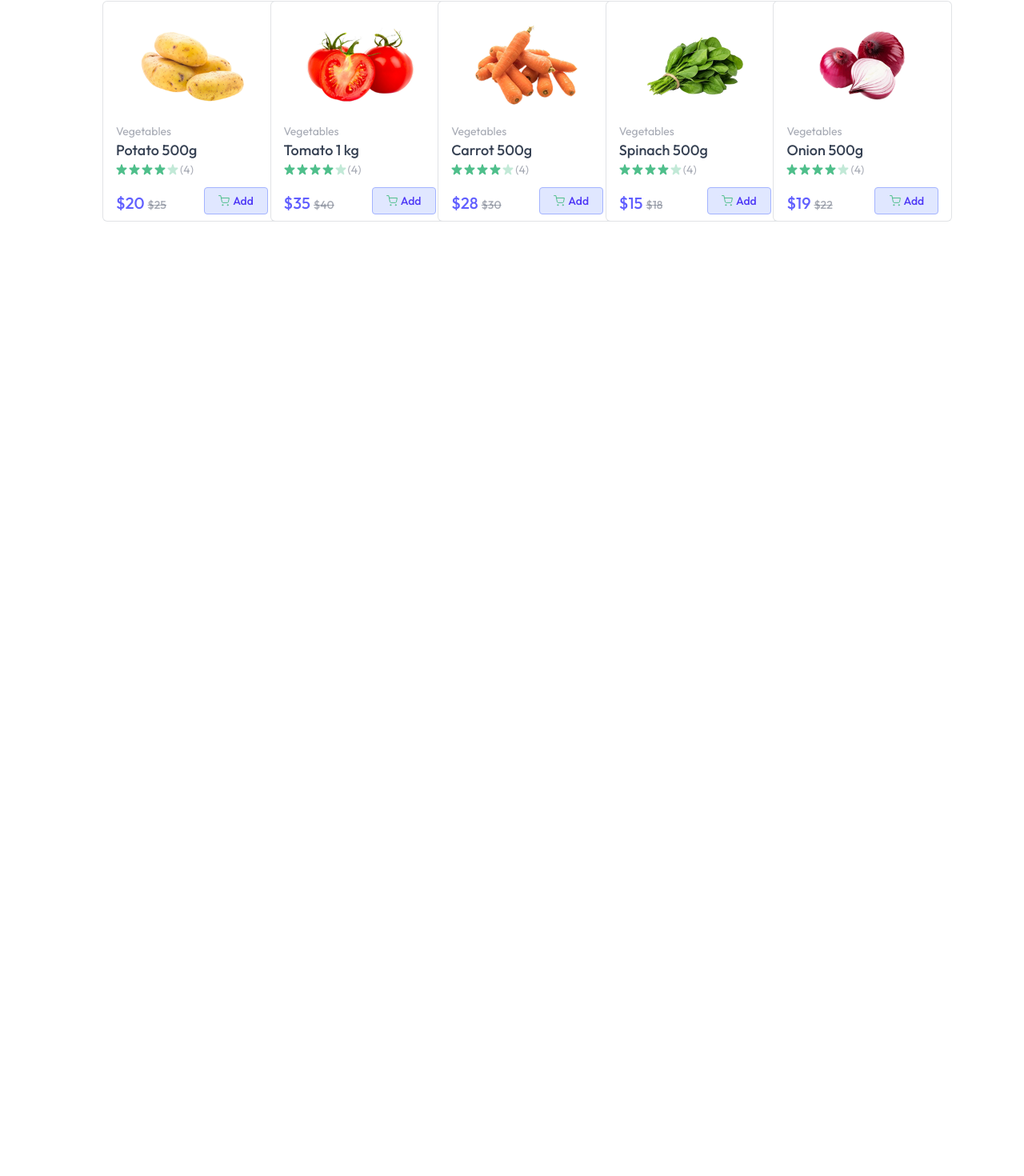
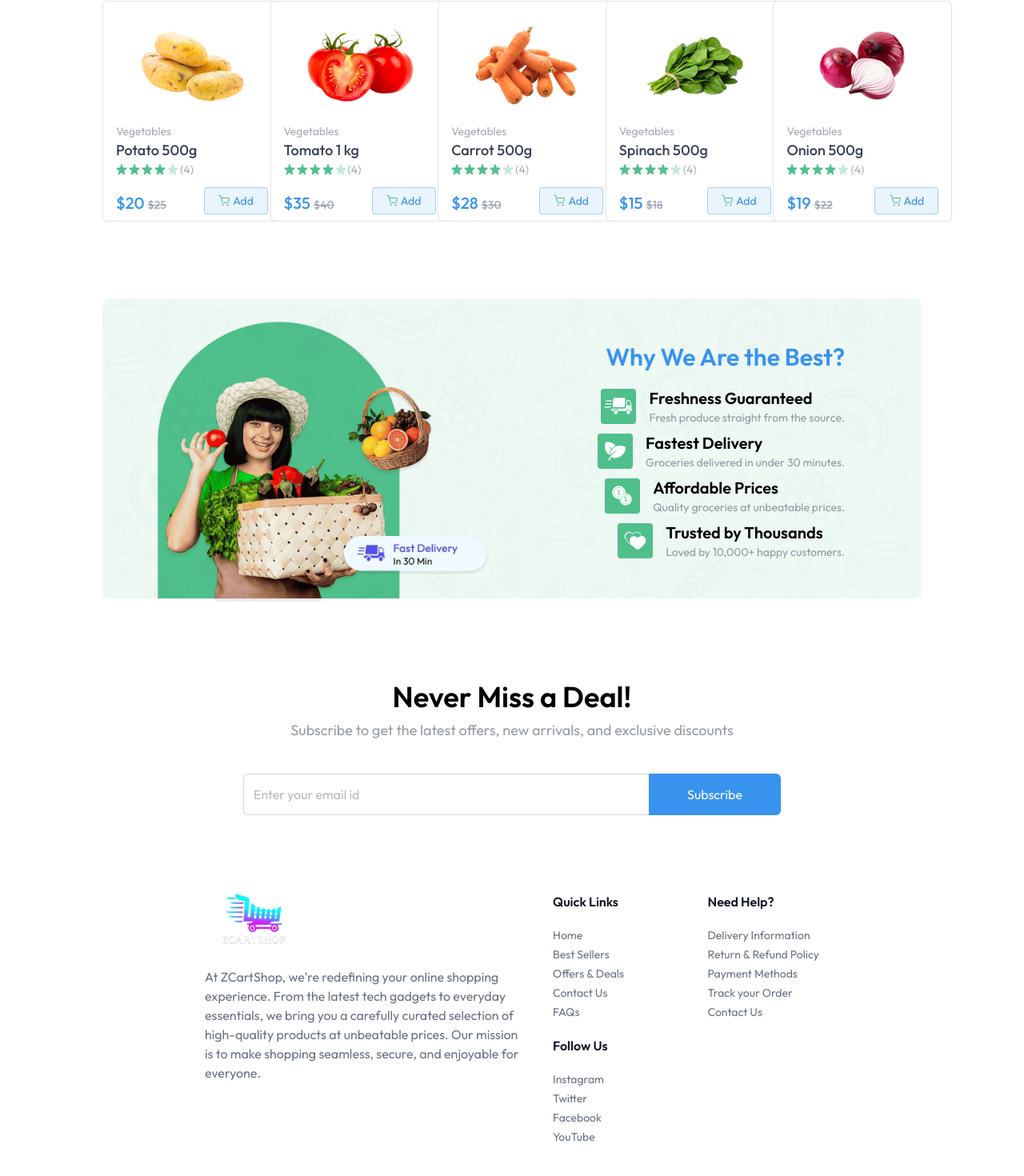
Before and after one commit to DhirajSahani/zcartshop, a React (Vite) app: page / in a window 1280 px wide. Shown: the part 927-2397 px from the top of the page at 80% size. Before the commit the page ends 1204 px from the top, so only its background shows below. Built offline with nearby package versions, Linux system fonts and the light colour scheme.

Commit message:
Bottom baneer and Footer Created Sucessfuly

```diff
--- a/src/assets/assets.js
+++ b/src/assets/assets.js
@@ -182,13 +182,14 @@
 export const features = [
   {
     icon: delivery_truck_icon,
-    title: "Fastest Delivery",
-    description: "Groceries delivered in under 30 minutes.",
+
+     title: "Freshness Guaranteed",
+    description: "Fresh produce straight from the source.",
   },
   {
     icon: leaf_icon,
-    title: "Freshness Guaranteed",
-    description: "Fresh produce straight from the source.",
+    title: "Fastest Delivery",
+    description: "Groceries delivered in under 30 minutes.",
   },
   {
     icon: coin_icon,
--- a/src/components/BestSeller.jsx
+++ b/src/components/BestSeller.jsx
@@ -7,7 +7,7 @@
   return (
     <div className='mt-16'>
       <p className='text-2xl md:text-3xl font-medium'>BestSeller</p>
-      <div className='grid grid-cols-2 sm:grid-cols-3 md:grid-cols-4 gap-3 md:gap-6 lg:grid-cols-5 mt-6'>
+      <div className=' grid grid-cols-2 sm:grid-cols-3 md:grid-cols-4  lg:grid-cols-5 gap-3 md:gap-6 mt-6 '>
 
         {products.filter((product) => product.inStock).slice(0, 5).map((product, index) => (
           <ProductCard key={index} product={product} />
--- /dev/null
+++ b/src/components/BottomBanner.jsx
@@ -0,0 +1,44 @@
+import { assets, features } from '../assets/assets';
+
+const BottomBanner = () => {
+  return (
+    <div className='relative mt-24'>
+      <img
+        src={assets.bottom_banner_image}
+        alt='Bottom banner'
+        className='w-full hidden md:block'
+      />
+      <img
+        src={assets.bottom_banner_image_sm}
+        alt='Banner small'
+        className='w-full md:hidden'
+      />
+
+      <div className='absolute inset-0 flex flex-col items-center md:items-end md:justify-center pt-16 md:pt-0 md:pr-24'>
+        <p className='text-2xl md:text-3xl font-semibold text-primary mb-3'>
+          Why We Are the Best?
+        </p>
+
+        {features.map((feature, index) => (
+          <div key={index} className='flex items-center gap-4 mt-2'>
+            <img
+              src={feature.icon}
+              alt={feature.title}
+              className='md:w-11 w-9'
+            />
+            <div>
+              <h3 className='text-lg md:text-xl font-semibold'>
+                {feature.title}
+              </h3>
+              <p className='text-gray-500/70 text-xs md:text-sm'>
+                {feature.description}
+              </p>
+            </div>
+          </div>
+        ))}
+      </div>
+    </div>
+  );
+};
+
+export default BottomBanner;
--- /dev/null
+++ b/src/components/Footer.jsx
@@ -0,0 +1,48 @@
+import { assets } from "../assets/assets";
+
+const Footer = () => {
+    const linkSections = [
+        {
+            title: "Quick Links",
+            links: ["Home", "Best Sellers", "Offers & Deals", "Contact Us", "FAQs"]
+        },
+        {
+            title: "Need Help?",
+            links: ["Delivery Information", "Return & Refund Policy", "Payment Methods", "Track your Order", "Contact Us"]
+        },
+        {
+            title: "Follow Us",
+            links: ["Instagram", "Twitter", "Facebook", "YouTube"]
+        }
+    ];
+
+    return (
+        <div className="px-6 md:px-16 lg:px-24 xl:px-32">
+            <div className="flex flex-col md:flex-row items-start justify-between gap-10 py-10 border-b border-gray-500/30 text-gray-500">
+                <div>
+                    <img className="w-34 md:w-32" src={assets.zlogo} alt="logo" />
+                    <p className="max-w-[410px] mt-6">At ZCartShop, we're redefining your online shopping experience. From the latest tech gadgets to everyday essentials, we bring you a carefully curated selection of high-quality products at unbeatable prices. Our mission is to make shopping seamless, secure, and enjoyable for everyone.</p>
+                </div>
+                <div className="flex flex-wrap justify-between w-full md:w-[45%] gap-5">
+                    {linkSections.map((section, index) => (
+                        <div key={index}>
+                            <h3 className="font-semibold text-base text-gray-900 md:mb-5 mb-2">{section.title}</h3>
+                            <ul className="text-sm space-y-1">
+                                {section.links.map((link, i) => (
+                                    <li key={i}>
+                                        <a href="#" className="hover:underline transition">{link}</a>
+                                    </li>
+                                ))}
+                            </ul>
+                        </div>
+                    ))}
+                </div>
+            </div>
+            <p className="py-4 text-center text-sm md:text-base text-gray-500/80">
+                Copyright 2025 © ZGrocery All Right Reserved.
+            </p>
+        </div>
+    );
+};
+
+export default Footer
--- /dev/null
+++ b/src/components/NewsLetter.jsx
@@ -0,0 +1,24 @@
+const NewsLetter = () => {
+
+    return (
+        <div className="flex flex-col items-center justify-center text-center space-y-2 mt-24 pb-14">
+            <h1 className="md:text-4xl text-2xl font-semibold">Never Miss a Deal!</h1>
+            <p className="md:text-lg text-gray-500/70 pb-8">
+                Subscribe to get the latest offers, new arrivals, and exclusive discounts
+            </p>
+            <form className="flex items-center justify-between max-w-2xl w-full md:h-13 h-12">
+                <input
+                    className="border border-gray-300 rounded-md h-full border-r-0 outline-none w-full rounded-r-none px-3 text-gray-500"
+                    type="text"
+                    placeholder="Enter your email id"
+                    required
+                />
+                <button type="submit" className="md:px-12 px-8 h-full text-white bg-primary hover:bg-primary-dull transition-all cursor-pointer rounded-md rounded-l-none">
+                    Subscribe
+                </button>
+            </form>
+        </div>
+    )
+}
+
+export default NewsLetter
--- a/src/components/ProductCard.jsx
+++ b/src/components/ProductCard.jsx
@@ -26,17 +26,17 @@
                     <p>({4})</p>
                 </div>
                 <div className="flex items-end justify-between mt-3">
-                    <p className="md:text-xl text-base font-medium text-indigo-500">
+                    <p className="md:text-xl text-base font-medium text-primary">
                         {currency}${product.offerPrice} <span className="text-gray-500/60 md:text-sm text-xs line-through">{currency}${product.price}</span>
                     </p>
-                    <div onClick={(e)=>{e.stopPropagation();}} className="text-indigo-500">
+                    <div onClick={(e)=>{e.stopPropagation();}} className="text-primary">
                         {!cartItems[product._id] ? (
-                            <button className="flex items-center justify-center gap-1 bg-indigo-100 border border-indigo-300 md:w-[80px] w-[64px] h-[34px] rounded text-indigo-600 font-medium cursor-pointer" onClick={()=>addToCart(product._id)} >
+                            <button className="flex items-center justify-center gap-1 bg-primary/10 border border-primary/40 md:w-[80px] w-[64px] h-[34px] rounded" onClick={()=>addToCart(product._id)} >
                                 <img src={assets.cart_icon} alt="cart_icon"/>
                                 Add
                             </button>
                         ) : (
-                            <div className="flex items-center justify-center gap-2 md:w-20 w-16 h-[34px] bg-indigo-500/25 rounded select-none">
+                            <div className="flex items-center justify-center gap-2 md:w-20 w-16 h-[34px] bg-primary/25 rounded select-none">
                                 <button onClick={()=>{removeFromCart(product._id)}} className="cursor-pointer text-md px-2 h-full" >
                                     -
                                 </button>
--- a/src/pages/Home.jsx
+++ b/src/pages/Home.jsx
@@ -2,6 +2,9 @@
 import MainBanner from '../components/MainBanner'
 import Categories from '../components/Categories'
 import BestSeller from '../components/BestSeller'
+import BottomBanner from '../components/BottomBanner'
+import NewsLetter from '../components/NewsLetter'
+import Footer from '../components/Footer'
 
 const Home = () => {
     return (
@@ -9,6 +12,9 @@
         <MainBanner />
         <Categories/>
         <BestSeller/>
+        <BottomBanner/>
+        <NewsLetter/>
+        <Footer/>
         </div>
     )
 }
```
